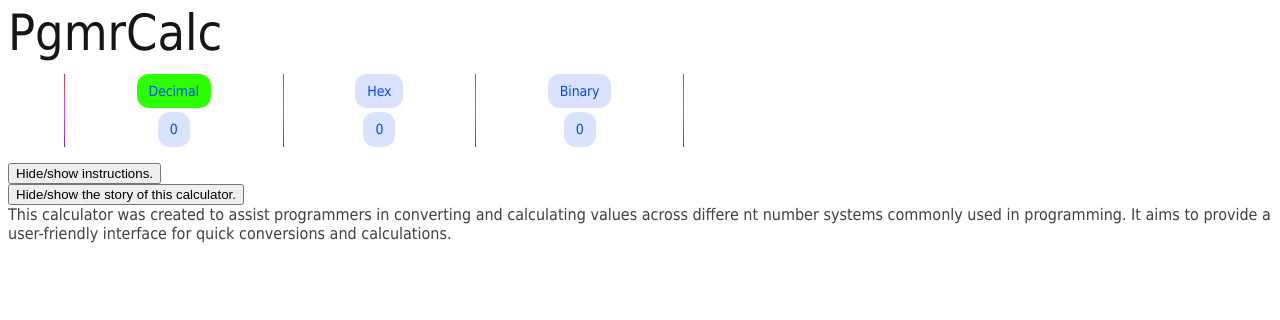
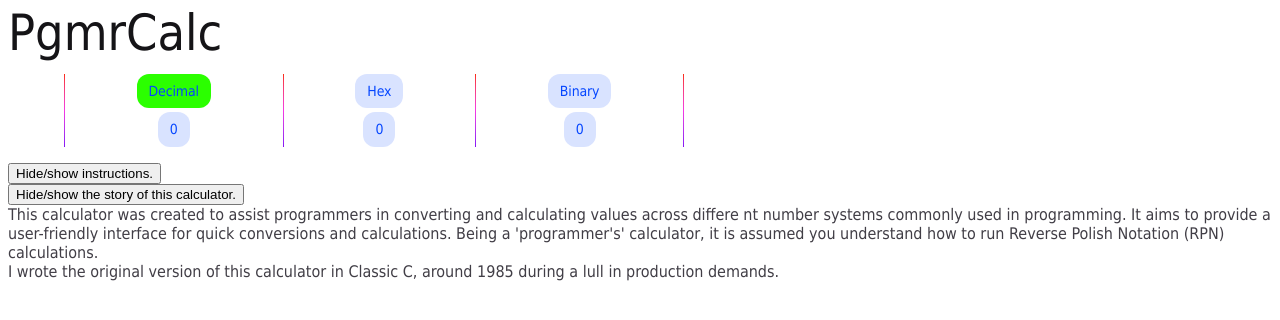
Before and after one commit to BrianRoys/PgmrCalc, an Angular app: page / in a window 1280 px wide. Both pictures are taken after a click on the button "Hide/show the story of this calculator.". Shown: the top 320 px of the page. Built offline with nearby package versions, Linux system fonts and the light colour scheme.

Commit message:
added the Story

```diff
--- a/src/app/app.component.html
+++ b/src/app/app.component.html
@@ -266,7 +266,11 @@
   <p>
     This calculator was created to assist programmers in converting and calculating values across differe
     nt number systems commonly used in programming. It aims to provide a user-friendly interface for quick
-    conversions and calculations.
+    conversions and calculations. Being a 'programmer's' calculator, it is assumed you understand how to run
+    Reverse Polish Notation (RPN) calculations.
+  </p>
+  <p>
+    I wrote the original version of this calculator in Classic C, around 1985 during a lull in production demands.
   </p>
 </div>
 <router-outlet />
```
